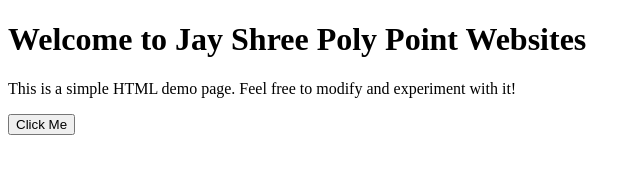
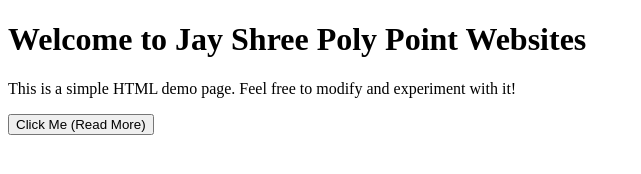
Before and after one commit to Yash-Sheliya-Apexture/LocalRepo, a plain HTML site: page index.html in a window 1280 px wide. Shown: the whole page, without its empty margins (0-641 px from the left). Drawn offline with Linux system fonts and the light colour scheme.

Commit message:
add in button text in Read more

```diff
--- a/index.html
+++ b/index.html
@@ -9,7 +9,7 @@
     <h1>Welcome to Jay Shree Poly Point Websites</h1>
     <p>This is a simple HTML demo page. Feel free to modify and experiment with it!</p>
 
-    <button onclick="showAlert()">Click Me</button>
+    <button onclick="showAlert()">Click Me (Read More)</button>
 
     <script>
         function showAlert() {
```
